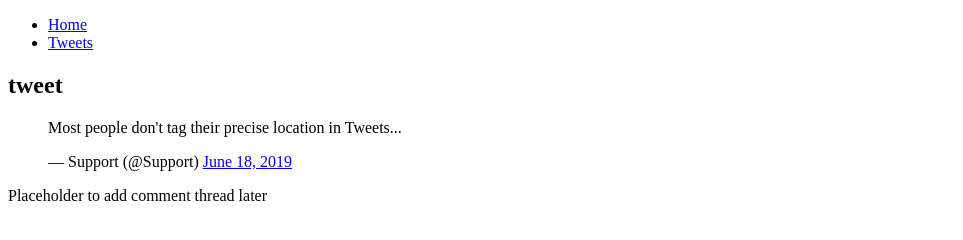
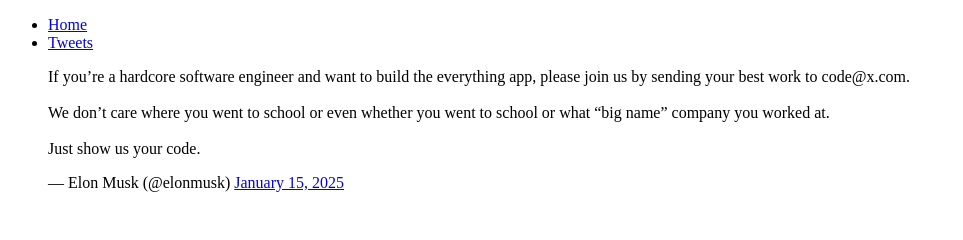
Before and after one commit to Strixx-thierry/alu-web-development, a plain HTML site: page html_basic/tweets.html in a window 1280 px wide. Shown: the whole page, without its empty margins (0-963 px from the left). Drawn offline with Linux system fonts and the light colour scheme.

Commit message:
Update tweets.html

```diff
--- a/html_basic/tweets.html
+++ b/html_basic/tweets.html
@@ -15,18 +15,8 @@
     </header>
 
     <main>
-        <article>
-            <h2>tweet</h2>
-            <blockquote class="twitter-tweet">
-                <p lang="en" dir="ltr">Most people don&#39;t tag their precise location in Tweets...</p>&mdash; Support
-                (@Support) <a href="https://twitter.com/Support/status/1141039841993355264?ref_src=twsrc%5Etfw">June 18, 2019</a>
-            </blockquote>
-            <script async src="https://platform.twitter.com/widgets.js"></script>
-        </article>
+        <blockquote class="twitter-tweet"><p lang="en" dir="ltr">If you’re a hardcore software engineer and want to build the everything app, please join us by sending your best work to code@x.com. <br><br>We don’t care where you went to school or even whether you went to school or what “big name” company you worked at. <br><br>Just show us your code.</p>&mdash; Elon Musk (@elonmusk) <a href="https://twitter.com/elonmusk/status/1879531470886465545?ref_src=twsrc%5Etfw">January 15, 2025</a></blockquote> <script async src="https://platform.twitter.com/widgets.js" charset="utf-8"></script>
 
-        <aside>
-            <p>Placeholder to add comment thread later</p>
-        </aside>
     </main>
 
 
```
